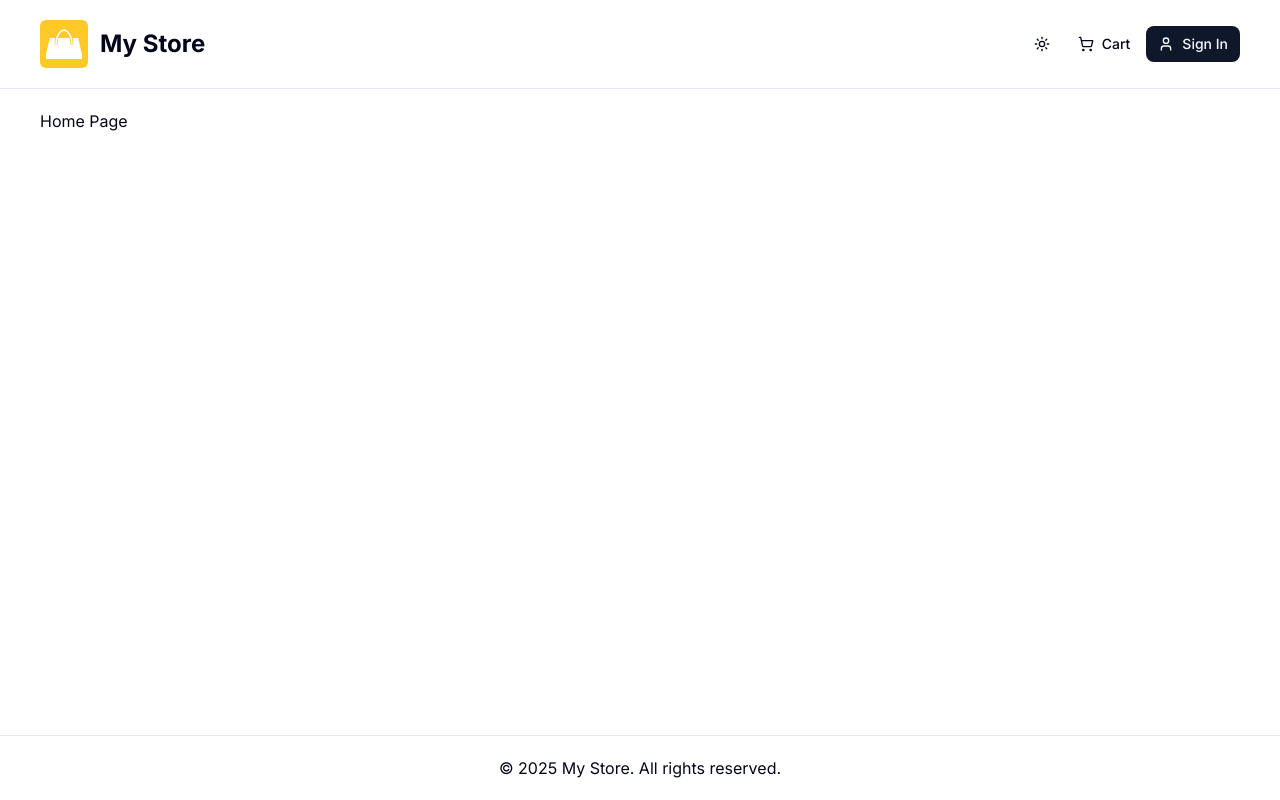
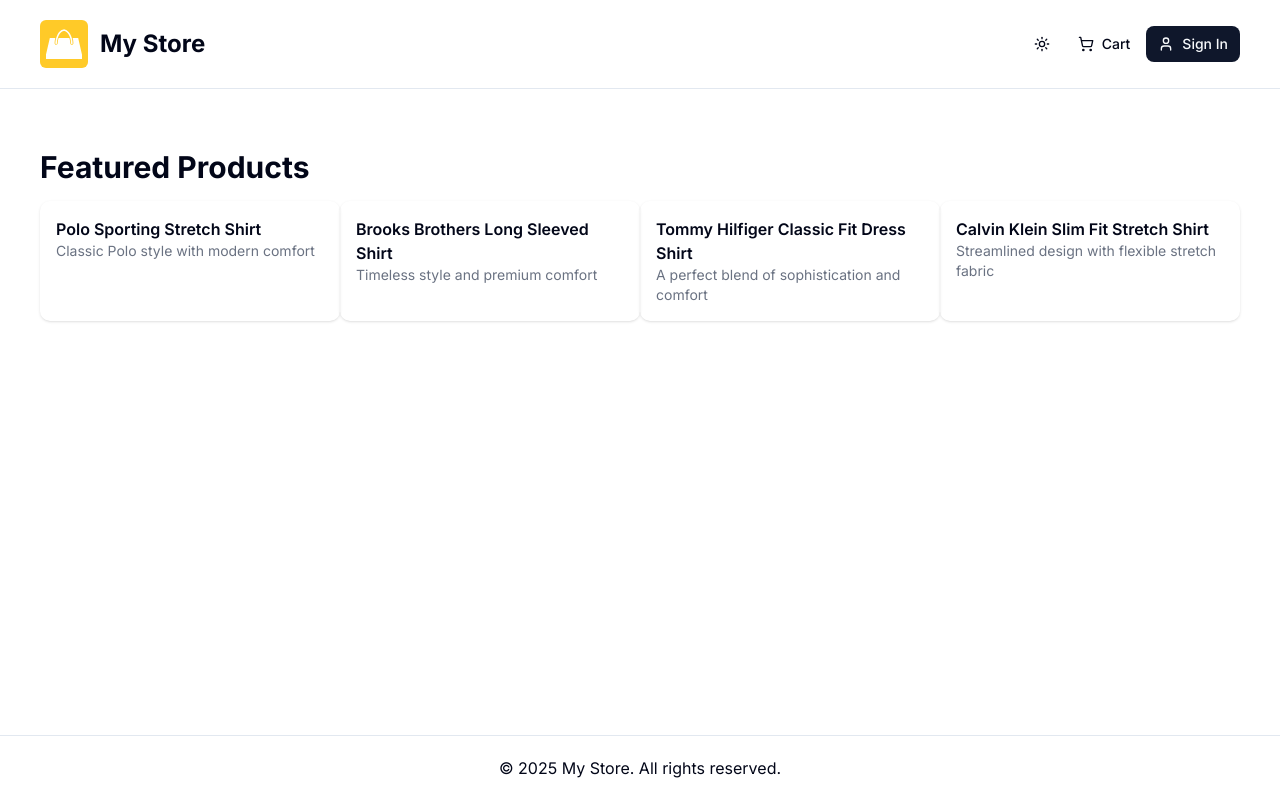
Before and after one commit to VolodymyrKozel/nextjs-ecommers, a Next.js app: page / in a window 1280 px wide. Built offline with nearby package versions, Linux system fonts and the light colour scheme; no server answers.

Commit message:
feat: add product list

```diff
--- a/app/(root)/page.tsx
+++ b/app/(root)/page.tsx
@@ -1,8 +1,16 @@
+import ProductList from "@/components/shared/header/product/product-list";
+import sampleData from "@/db/sample-data";
+
 const HomePage = () => {
+  console.log(sampleData);
   return (
-    <div>
-      <h1>Home Page</h1>
-    </div>
+    <>
+      <ProductList
+        data={sampleData.products}
+        title="Featured Products"
+        limit={4}
+      />
+    </>
   );
 };
 
--- /dev/null
+++ b/components/shared/header/product/product-list.tsx
@@ -0,0 +1,32 @@
+const ProductList = ({
+  data,
+  title,
+  limit,
+}: {
+  data: any;
+  title?: string;
+  limit?: number;
+}) => {
+  const limitedData = limit ? data.slice(0, limit) : data;
+  return (
+    <div className="my-10">
+      <h2 className="h2-bold mb-4">{title}</h2>
+      {limitedData.length > 0 ? (
+        <div className="grid grid-cols-1 sm:grid-cols-2 md:grid-cols-3 lg:grid-cols-4">
+          {limitedData.map((product: any) => (
+            <div key={product.id} className="p-4 rounded-lg shadow">
+              <h3 className="font-semibold">{product.name}</h3>
+              <p className="text-sm text-gray-500">{product.description}</p>
+            </div>
+          ))}
+        </div>
+      ) : (
+        <div>
+          <p>No products found.</p>
+        </div>
+      )}
+    </div>
+  );
+};
+
+export default ProductList;
--- /dev/null
+++ b/db/sample-data.ts
@@ -0,0 +1,108 @@
+const sampleData = {
+  products: [
+    {
+      name: 'Polo Sporting Stretch Shirt',
+      slug: 'polo-sporting-stretch-shirt',
+      category: "Men's Dress Shirts",
+      description: 'Classic Polo style with modern comfort',
+      images: [
+        '/images/sample-products/p1-1.jpg',
+        '/images/sample-products/p1-2.jpg',
+      ],
+      price: 59.99,
+      brand: 'Polo',
+      rating: 4.5,
+      numReviews: 10,
+      stock: 5,
+      isFeatured: true,
+      banner: 'banner-1.jpg',
+    },
+    {
+      name: 'Brooks Brothers Long Sleeved Shirt',
+      slug: 'brooks-brothers-long-sleeved-shirt',
+      category: "Men's Dress Shirts",
+      description: 'Timeless style and premium comfort',
+      images: [
+        '/images/sample-products/p2-1.jpg',
+        '/images/sample-products/p2-2.jpg',
+      ],
+      price: 85.9,
+      brand: 'Brooks Brothers',
+      rating: 4.2,
+      numReviews: 8,
+      stock: 10,
+      isFeatured: true,
+      banner: 'banner-2.jpg',
+    },
+    {
+      name: 'Tommy Hilfiger Classic Fit Dress Shirt',
+      slug: 'tommy-hilfiger-classic-fit-dress-shirt',
+      category: "Men's Dress Shirts",
+      description: 'A perfect blend of sophistication and comfort',
+      images: [
+        '/images/sample-products/p3-1.jpg',
+        '/images/sample-products/p3-2.jpg',
+      ],
+      price: 99.95,
+      brand: 'Tommy Hilfiger',
+      rating: 4.9,
+      numReviews: 3,
+      stock: 0,
+      isFeatured: false,
+      banner: null,
+    },
+    {
+      name: 'Calvin Klein Slim Fit Stretch Shirt',
+      slug: 'calvin-klein-slim-fit-stretch-shirt',
+      category: "Men's Dress Shirts",
+      description: 'Streamlined design with flexible stretch fabric',
+      images: [
+        '/images/sample-products/p4-1.jpg',
+        '/images/sample-products/p4-2.jpg',
+      ],
+      price: 39.95,
+      brand: 'Calvin Klein',
+      rating: 3.6,
+      numReviews: 5,
+      stock: 10,
+      isFeatured: false,
+      banner: null,
+    },
+    {
+      name: 'Polo Ralph Lauren Oxford Shirt',
+      slug: 'polo-ralph-lauren-oxford-shirt',
+      category: "Men's Dress Shirts",
+      description: 'Iconic Polo design with refined oxford fabric',
+      images: [
+        '/images/sample-products/p5-1.jpg',
+        '/images/sample-products/p5-2.jpg',
+      ],
+      price: 79.99,
+      brand: 'Polo',
+      rating: 4.7,
+      numReviews: 18,
+      stock: 6,
+      isFeatured: false,
+      banner: null,
+    },
+    {
+      name: 'Polo Classic Pink Hoodie',
+      slug: 'polo-classic-pink-hoodie',
+      category: "Men's Sweatshirts",
+      description: 'Soft, stylish, and perfect for laid-back days',
+      images: [
+        '/images/sample-products/p6-1.jpg',
+        '/images/sample-products/p6-2.jpg',
+      ],
+      price: 99.99,
+      brand: 'Polo',
+      rating: 4.6,
+      numReviews: 12,
+      stock: 8,
+      isFeatured: true,
+      banner: null,
+    },
+  ],
+};
+
+export default sampleData;
```
